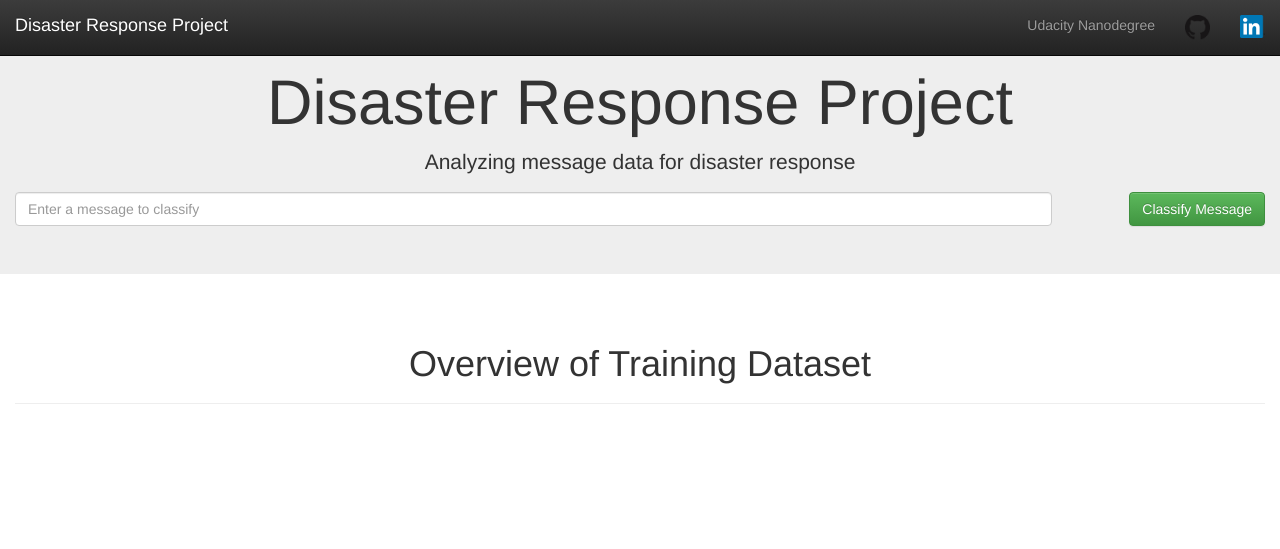
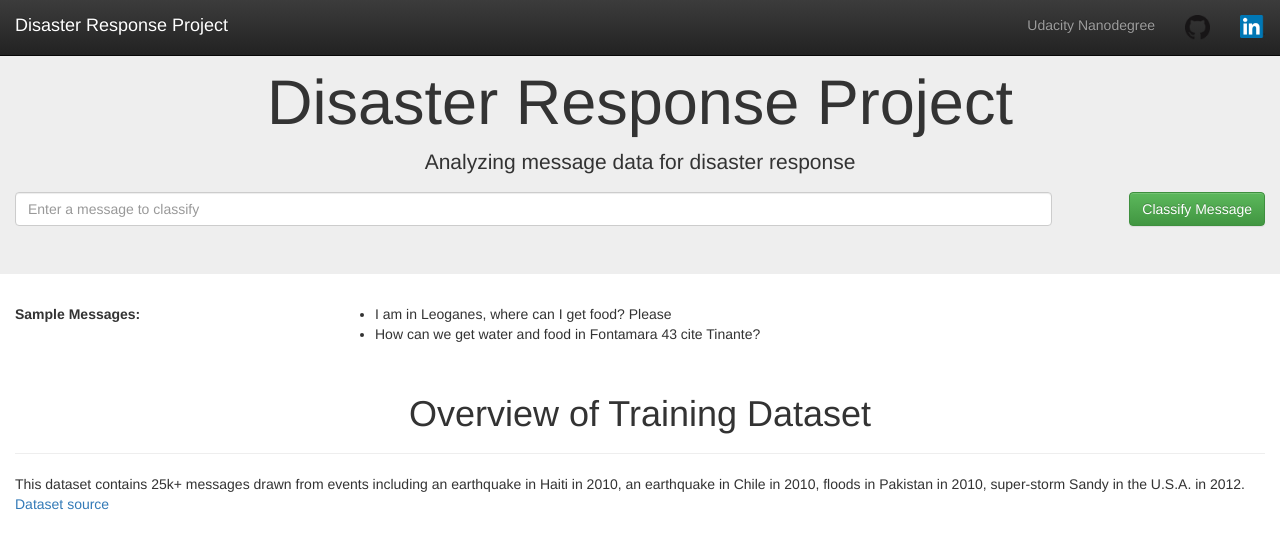
Before and after one commit to shahzeb-akhtar/Disaster_Response_Pipeline, a Flask app: template app/templates/master.html in a window 1280 px wide. Shown: the top 549 px of the page. Run offline with Flask 2, Linux system fonts and the light colour scheme; the template is opened without the code that fills it, so the values that code supplies are empty; parts of the project's set-up code (start-up, migrations or seed data) failed here and were passed over; some libraries are stand-ins or nearby versions.

Commit message:
Update master.html
Added saple messages and description of data. Added data source

```diff
--- a/app/templates/master.html
+++ b/app/templates/master.html
@@ -73,8 +73,31 @@
 	</div>
 </div>
 <div class="container-fluid">
+	<div class="row">
+		<div class="col-sm-3 col-md-3 col-lg-3">
+			<p style="font-weight:bold;">Sample Messages:</p>
+		</div>
+		<div class="col-sm-9 col-md-9 col-lg-9">
+			<div class="bg-light">
+				<ul>
+					<li>I am in Leoganes, where can I get food? Please</li>
+					<li>How can we get water and food in Fontamara 43 cite Tinante?</li>
+				</ul>
+			</div>
+		</div>
+	</div>
+</div>
+<div class="container-fluid">
 	<div class="page-header">
 		<h1 class="text-center">Overview of Training Dataset</h1>
+	</div>
+	<div class="row">
+		<div class="col-sm-12 col-md-12 col-lg-12">
+			<p>
+				This dataset contains 25k+ messages drawn from events including an earthquake in Haiti in 2010, an earthquake in Chile in 2010, floods in Pakistan in 2010, super-storm Sandy in the U.S.A. in 2012.
+				<a href="https://appen.com/datasets/combined-disaster-response-data/" target="_blank">Dataset source</a>
+			</p>
+		</div>
 	</div>
 </div>
 <div class="container-fluid">
```
